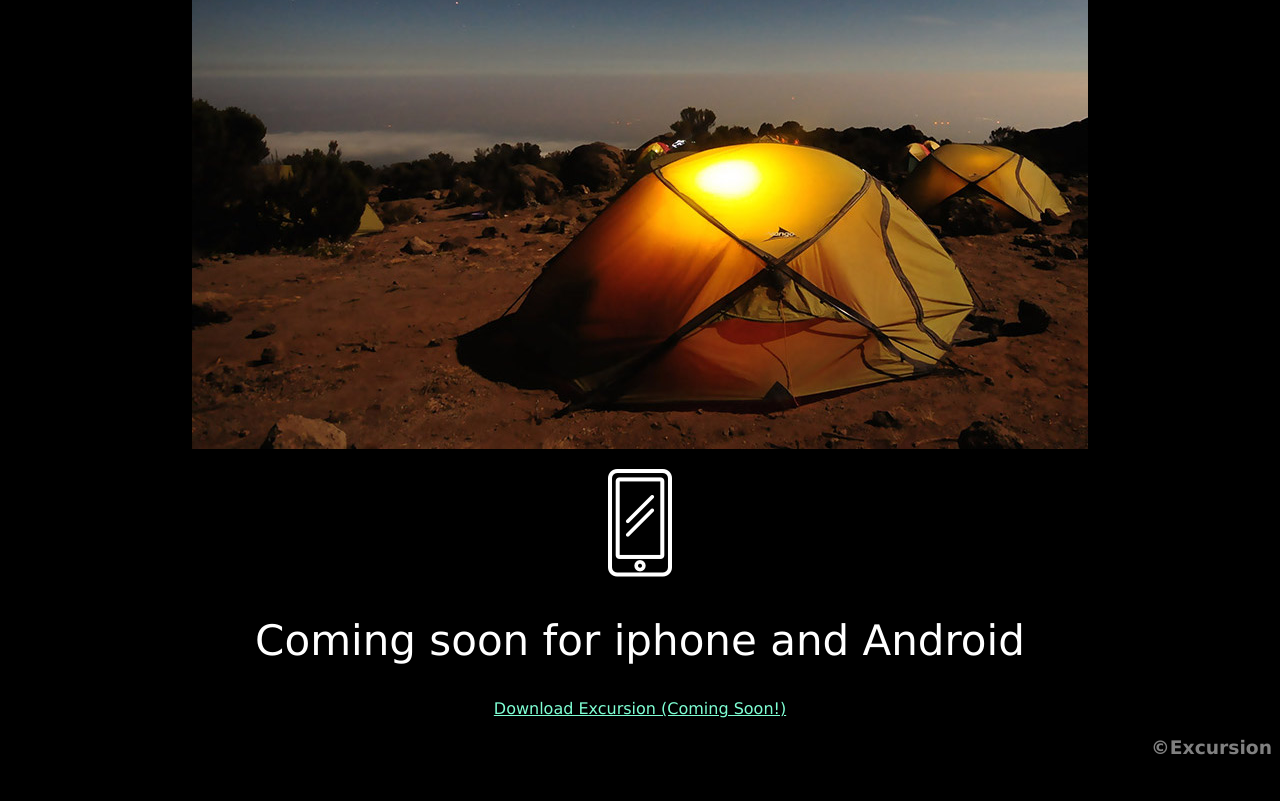
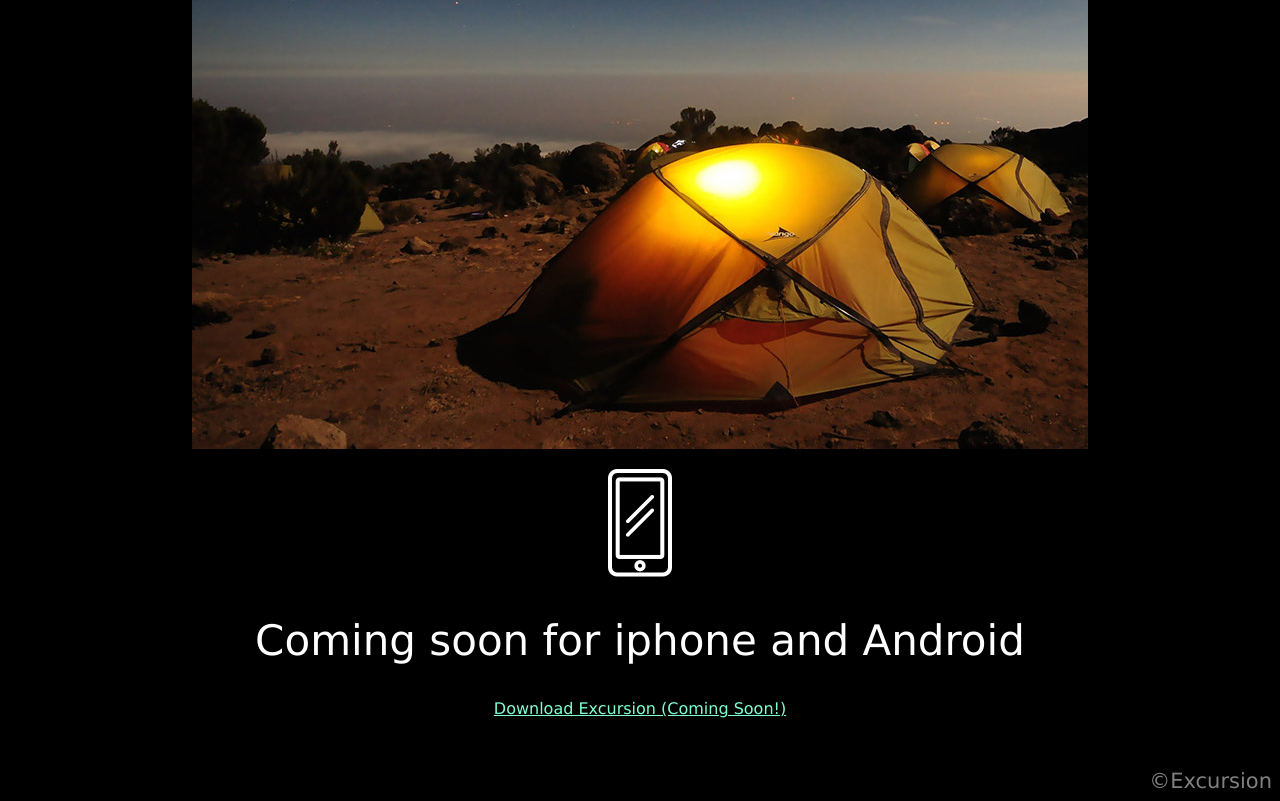
Before and after one commit to mbsk3lton/excursion, a plain HTML site: page index.html in a window 1280 px wide. Shown: the part 547-1348 px from the top of the page. Before the commit the page ends 1324 px from the top, so only its background shows below. Drawn offline with Linux system fonts and the light colour scheme.

Commit message:
Save new index.html

```diff
--- a/index.html
+++ b/index.html
@@ -19,7 +19,9 @@
 
     <p><h2>Coming soon for iphone and Android</h2></p>
     <a  class="cta" href="https://n0l60li70jug80fsa958827v4ggvpnlse46dioisdnsgmci8cca0.codecademy.cloud/">Download Excursion (Coming Soon!)</a>
-    <p><h3>©Excursion</h3></p>
 </p>
+
+    <f>©Excursion</h3></p>
+<footer>©Excursion</footer>
 </body>
 </html>
--- a/resources/css/style.css
+++ b/resources/css/style.css
@@ -26,7 +26,9 @@ h4 {
     color: gray;
     font-size: 21px;
   }
-h3 {
+footer {
       text-align: right;
-   color: gray;
+      color: gray;
+      font-family: Verdana;
+      font-size: 21px;
  }
```
